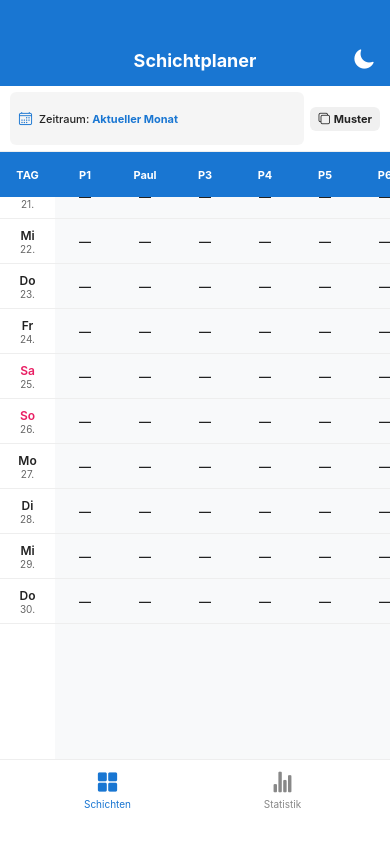
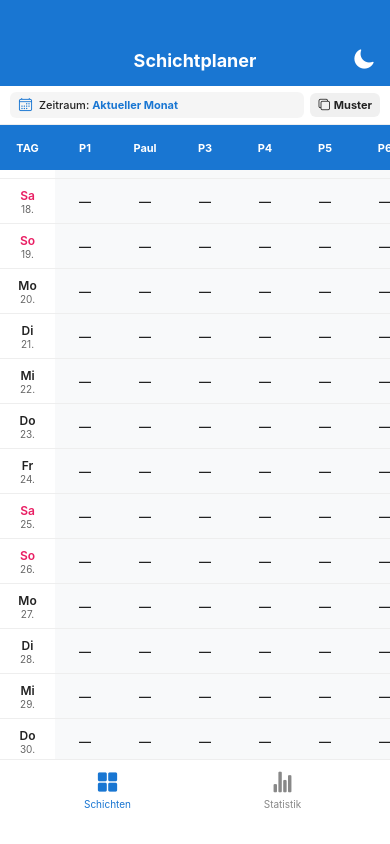
Before and after one commit to ozgur-glitch/planer-app-, a React Native app: screen / in a window 390 px wide. Built offline with nearby package versions, Linux system fonts and the light colour scheme.

Commit message:
Update AsyncStorage key and adjust UI padding

```diff
--- a/App.js
+++ b/App.js
@@ -5,7 +5,6 @@ import AsyncStorage from '@react-native-async-storage/async-storage';
 import * as FileSystem from 'expo-file-system';
 import * as DocumentPicker from 'expo-document-picker';
 
-// Dynamische Hilfsfunktion zur Generierung von Jahren
 const generateDynamicYears = (personKeys, startYear = 2020, endYear = 2030) => {
   const yearData = [];
   const startDate = new Date(startYear, 0, 1);
@@ -46,7 +45,6 @@ export default function App() {
   const [selectingType, setSelectingType] = useState('start');
   const [manualDateText, setManualDateText] = useState('');
 
-  // Zeitraum-Filter per TTMMJJJJ Eingabe
   const [searchModalVisible, setSearchModalVisible] = useState(false);
   const [filterStartRaw, setFilterStartRaw] = useState('');
   const [filterEndRaw, setFilterEndRaw] = useState('');
@@ -175,7 +173,7 @@ export default function App() {
 
   const saveData = async () => {
     try {
-      await AsyncStorage.setItem('@planer_nano_final_v65', JSON.stringify({
+      await AsyncStorage.setItem('@planer_nano_final_v66', JSON.stringify({
         shifts, personNames, isDarkMode, schichtTypen
       }));
     } catch (e) {}
@@ -183,7 +181,7 @@ export default function App() {
 
   const loadData = async () => {
     try {
-      const saved = await AsyncStorage.getItem('@planer_nano_final_v65');
+      const saved = await AsyncStorage.getItem('@planer_nano_final_v66');
       if (saved) {
         const parsed = JSON.parse(saved);
         if (parsed?.shifts && parsed.shifts.length > 0) {
@@ -197,7 +195,6 @@ export default function App() {
     } catch (e) {}
   };
 
-  // DIREKTER ORDNER-AUSWAHL EXPORT (STORAGE ACCESS FRAMEWORK)
   const handleExportJsonFile = async () => {
     try {
       const exportPayload = { shifts, personNames, isDarkMode, schichtTypen };
@@ -231,7 +228,6 @@ export default function App() {
     }
   };
 
-  // JSON-DATEI IMPORT
   const handleImportJsonFile = async () => {
     try {
       const result = await DocumentPicker.getDocumentAsync({
@@ -554,7 +550,7 @@ export default function App() {
             </TouchableOpacity>
         </View>
 
-        <ScrollView style={{flex: 1}} removeClippedSubviews={true} contentContainerStyle={{padding: 10, paddingBottom: 220}}>
+        <ScrollView style={{flex: 1}} removeClippedSubviews={true} contentContainerStyle={{padding: 10, paddingBottom: 80}}>
           <View style={styles.calendarHeader}><Ionicons name="calendar-outline" size={18} color={theme.acc} /><Text style={[styles.statTitle, {color: theme.txt}]}>Feiertagsstatistik (Mo–Sa) (%)</Text></View>
           <View style={[styles.matrixCard, {backgroundColor: theme.card, marginBottom: 20}]}>
             <View style={[styles.matrixHeader, {borderBottomColor: theme.bor}]}>
@@ -717,7 +713,6 @@ export default function App() {
             })}
           </View>
 
-          {/* DATENSICHERUNG PER ORDNER-AUSWAHL */}
           <View style={[styles.statHeader, {marginTop: 0}]}><Ionicons name="cloud-upload-outline" size={18} color={theme.acc} /><Text style={[styles.statTitle, {color: theme.txt}]}>Datensicherung (JSON-Datei)</Text></View>
           <View style={[styles.matrixCard, {backgroundColor: theme.card, marginBottom: 20}]}>
             <Text style={{color: theme.sub, fontSize: 11, marginBottom: 15, textAlign: 'center'}}>
@@ -811,10 +806,7 @@ export default function App() {
             </View>
           )}
 
-          {/* PERFEKT SYNCHRONISIERTE ZWEI-SPALTEN-STRUKTUR */}
           <View style={{flex: 1}}>
-
-            {/* OBERE KOPFZEILE: Links "TAG" (fest), Rechts Namen */}
             <View style={{height: 45, flexDirection: 'row', backgroundColor: theme.head, zIndex: 30, elevation: 20}}>
               <View style={[styles.headerSideCell, {backgroundColor: theme.head, height: 45}]}>
                 <Text style={styles.headLabel}>TAG</Text>
@@ -840,16 +832,13 @@ export default function App() {
               </ScrollView>
             </View>
 
-            {/* HAUPTBEREICH UNTER DER KOPFZEILE */}
             <View style={{flex: 1, flexDirection: 'row'}}>
-
-              {/* 1. LINKE SPALTE: Datum */}
               <View style={{width: 55, overflow: 'hidden', backgroundColor: theme.card}}>
                 <ScrollView
                   ref={dateScrollRef}
                   scrollEnabled={false}
                   showsVerticalScrollIndicator={false}
-                  contentContainerStyle={{paddingBottom: 220}}
+                  contentContainerStyle={{paddingBottom: 80}}
                 >
                   {currentMonthShifts.map((s, index) => {
                     const prevS = index > 0 ? currentMonthShifts[index-1] : null;
@@ -887,12 +876,11 @@ export default function App() {
                 </ScrollView>
               </View>
 
-              {/* 2. RECHTER BEREICH: Schichten */}
               <View style={{flex: 1}}>
                 <ScrollView
                   ref={verticalScrollRef}
                   style={{flex: 1}}
-                  contentContainerStyle={{paddingBottom: 220}}
+                  contentContainerStyle={{paddingBottom: 80}}
                   showsVerticalScrollIndicator={true}
                   onScroll={(e) => {
                     const offsetY = e.nativeEvent.contentOffset.y;
@@ -970,7 +958,6 @@ export default function App() {
         <TouchableOpacity style={styles.tab} onPress={() => setActiveTab('Statistik')}><Ionicons name="stats-chart" size={22} color={activeTab === 'Statistik' ? theme.acc : '#888'} /><Text style={{fontSize: 10, color: activeTab === 'Statistik' ? theme.acc : '#888', marginTop: 4}}>Statistik</Text></TouchableOpacity>
       </View>
 
-      {/* MODAL FÜR ZEITRAUM-EINGABE TTMMJJJJ */}
       <Modal visible={searchModalVisible} transparent animationType="fade">
         <View style={styles.modalBack}>
           <View style={[styles.modalBox, {backgroundColor: theme.card, padding: 20}]}>
@@ -1255,7 +1242,7 @@ const styles = StyleSheet.create({
   paletteCircle: { width: 32, height: 32, borderRadius: 16 },
   divider: { height: 1, width: '100%', marginVertical: 12 },
   searchFilterContainer: { flexDirection: 'row', paddingHorizontal: 10, paddingVertical: 6, alignItems: 'center', borderBottomWidth: 1, flexWrap: 'nowrap' },
-  searchBarButton: { flex: 1, flexDirection: 'row', alignItems: 'center', paddingVertical: '5%', paddingHorizontal: 8, borderRadius: 6, backgroundColor: 'rgba(0,0,0,0.04)', marginRight: 6 },
+  searchBarButton: { flex: 1, flexDirection: 'row', alignItems: 'center', paddingVertical: 5, paddingHorizontal: 8, borderRadius: 6, backgroundColor: 'rgba(0,0,0,0.04)', marginRight: 6 },
   searchText: { fontSize: 11, fontWeight: '500' },
   clearFilterBtn: { paddingRight: 6, justifyContent: 'center', alignItems: 'center' },
   devCard: { borderWidth: 1, paddingVertical: 15, paddingHorizontal: 18, marginBottom: 30 },
```
